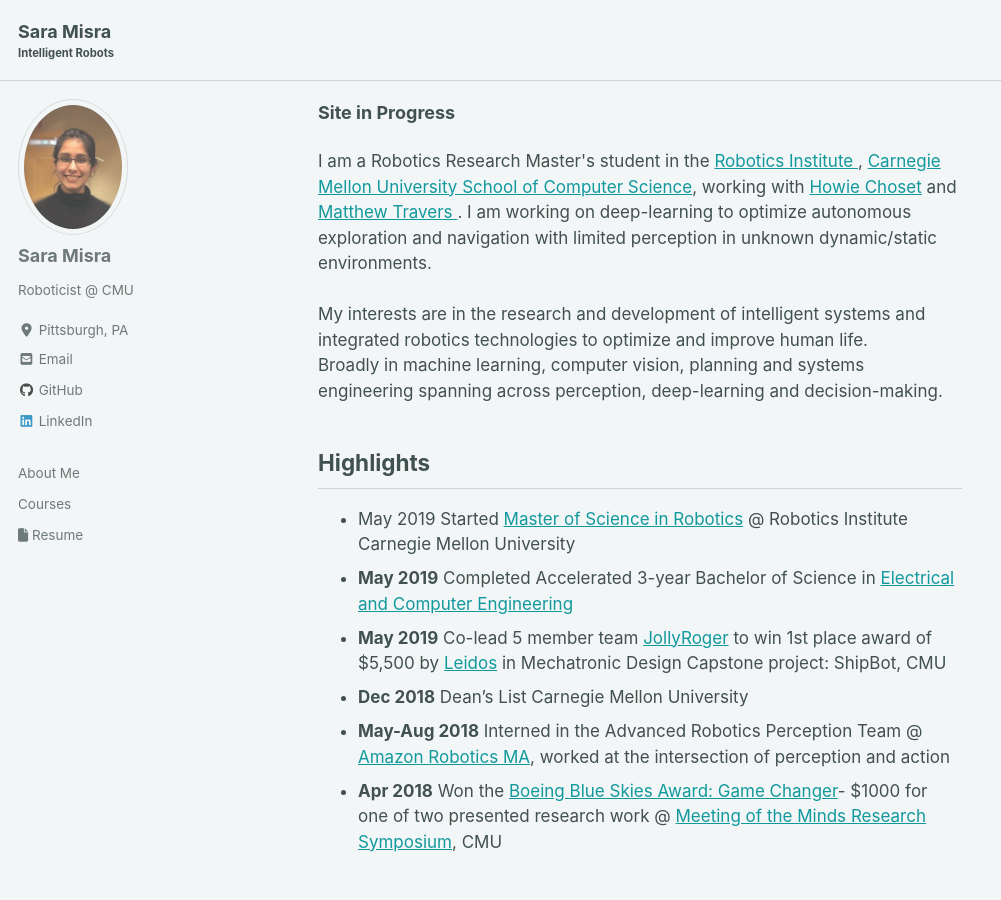
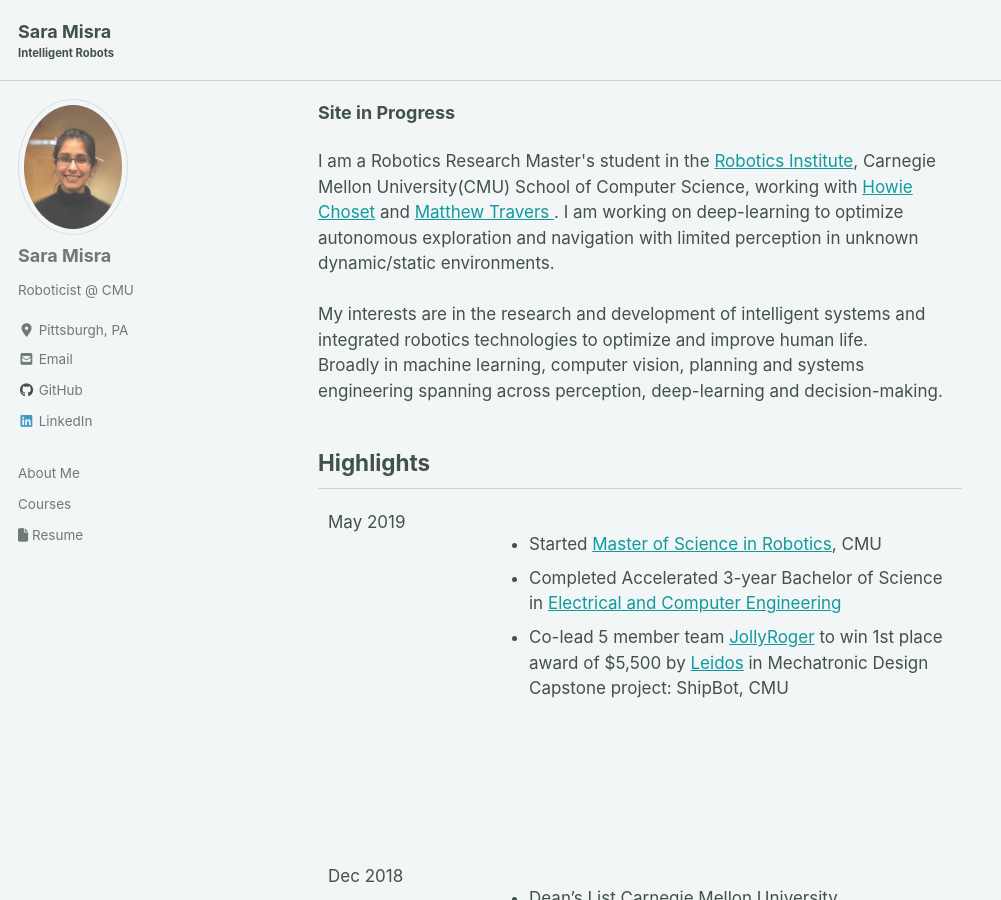
Before and after one commit to saram1sra/saram1sra.github.io, a Jekyll site: the page built from index.html, in a window 1280 px wide and 900 px high. Shown: the whole window, without its empty margins (0-1001 px from the left). Built offline with Jekyll 4.4.1, drawn with Linux system fonts in a browser that asks for light colours; cached includes are drawn as plain includes; nearby versions of some CDN libraries; the list of posts is cut into pages by our own code.

Commit message:
highlights

```diff
--- a/index.html
+++ b/index.html
@@ -2,12 +2,38 @@
 layout: single
 author_profile: true
 ---
+<style>
 
+* {
+  box-sizing: border-box;
+}
+/* Create two unequal columns that floats next to each other */
+.column {
+  float: left;
+  padding: 10px;
+  height: 300px; /* Should be removed. Only for demonstration */
+}
+
+.left {
+  width: 25%;
+}
+
+.right {
+  width: 75%;
+}
+
+/* Clear floats after the columns */
+.row:after {
+  content: "";
+  display: table;
+  clear: both;
+}
+</style>
 <p><b>Site in Progress</b></p>
 
 <p style="font-size:17px">
-I am a Robotics Research Master's student in the <a href='https://www.ri.cmu.edu/'>Robotics Institute </a>,
-<a href='https://www.cs.cmu.edu/'>Carnegie Mellon University School of Computer Science</a>,
+I am a Robotics Research Master's student in the <a href='https://www.ri.cmu.edu/'>Robotics Institute</a>,
+Carnegie Mellon University(CMU) School of Computer Science,
 working with <a href='https://en.wikipedia.org/wiki/Howie_Choset'>Howie Choset</a> and <a href='https://www.ri.cmu.edu/ri-faculty/matthew-j-travers/'> Matthew Travers </a>.
 I am  working on deep-learning to optimize autonomous exploration and navigation with limited perception in unknown dynamic/static environments.
 <br>
@@ -17,20 +43,32 @@
 </p>
 <div id="highlights">
 <h2> Highlights </h2>
-
-<ul>
-<li style="font-size:17px" >May 2019 Started <a href="https://www.ri.cmu.edu/education/academic-programs/master-of-science-robotics/">Master of Science in Robotics</a> @ Robotics Institute Carnegie Mellon University</li>
-<li style="font-size:17px"><b>May 2019</b> Completed Accelerated 3-year Bachelor of Science in <a href="https://www.ece.cmu.edu/">Electrical and Computer Engineering</a></li>
-<li style="font-size:17px"><b>May 2019</b> Co-lead 5 member team <a href="https://sites.google.com/view/cmu-jollyroger/home">JollyRoger</a> to win 1st place award of $5,500 by <a href="https://www.leidos.com/">Leidos</a> in Mechatronic Design Capstone project: ShipBot, CMU</li>
-<li style="font-size:17px"><b>Dec 2018</b> Dean’s List Carnegie Mellon University</li>
-<li style="font-size:17px"><b>May-Aug 2018</b> Interned in the Advanced Robotics Perception Team @ <a href="https://www.amazonrobotics.com/#/">Amazon Robotics MA</a>, worked at the intersection of perception and action</li>
-<li style="font-size:17px"><b>Apr 2018</b> Won the <a href="https://www.cmu.edu/uro/MoM/2018-award-winners.html">Boeing Blue Skies Award: Game Changer</a>- $1000 for one of two presented research work @ <a href="https://www.cmu.edu/uro/MoM/">Meeting of the Minds Research Symposium</a>, CMU </li>
-
-
-
-
-</ul>
-</p>
+<div class="row">
+    <div class="column left" style="font-size: 17px">
+        <p>May 2019</p>
+    </div>
+    <div class="column right" style="font-size: 17px">
+        <p>
+        <ul>
+            <li> Started <a href="https://www.ri.cmu.edu/education/academic-programs/master-of-science-robotics/">Master of Science in Robotics</a>, CMU</li>
+            <li> Completed Accelerated 3-year Bachelor of Science in <a href="https://www.ece.cmu.edu/">Electrical and Computer Engineering</a></li>
+            <li> Co-lead 5 member team <a href="https://sites.google.com/view/cmu-jollyroger/home">JollyRoger</a> to win 1st place award of $5,500 by <a href="https://www.leidos.com/">Leidos</a> in Mechatronic Design Capstone project: ShipBot, CMU</li>
+            </ul>
+        </p>
+    </div>
+</div> <br> <br>
+<div class="row">
+        <div class="column left" style="font-size: 17px">
+            <p>Dec 2018</p>
+        </div>
+        <div class="column right" style="font-size: 17px">
+            <p>
+            <ul>
+                <li>Dean’s List Carnegie Mellon University</li>
+                </ul>
+            </p>
+        </div>
+    </div>
 </div>
 
 
```
